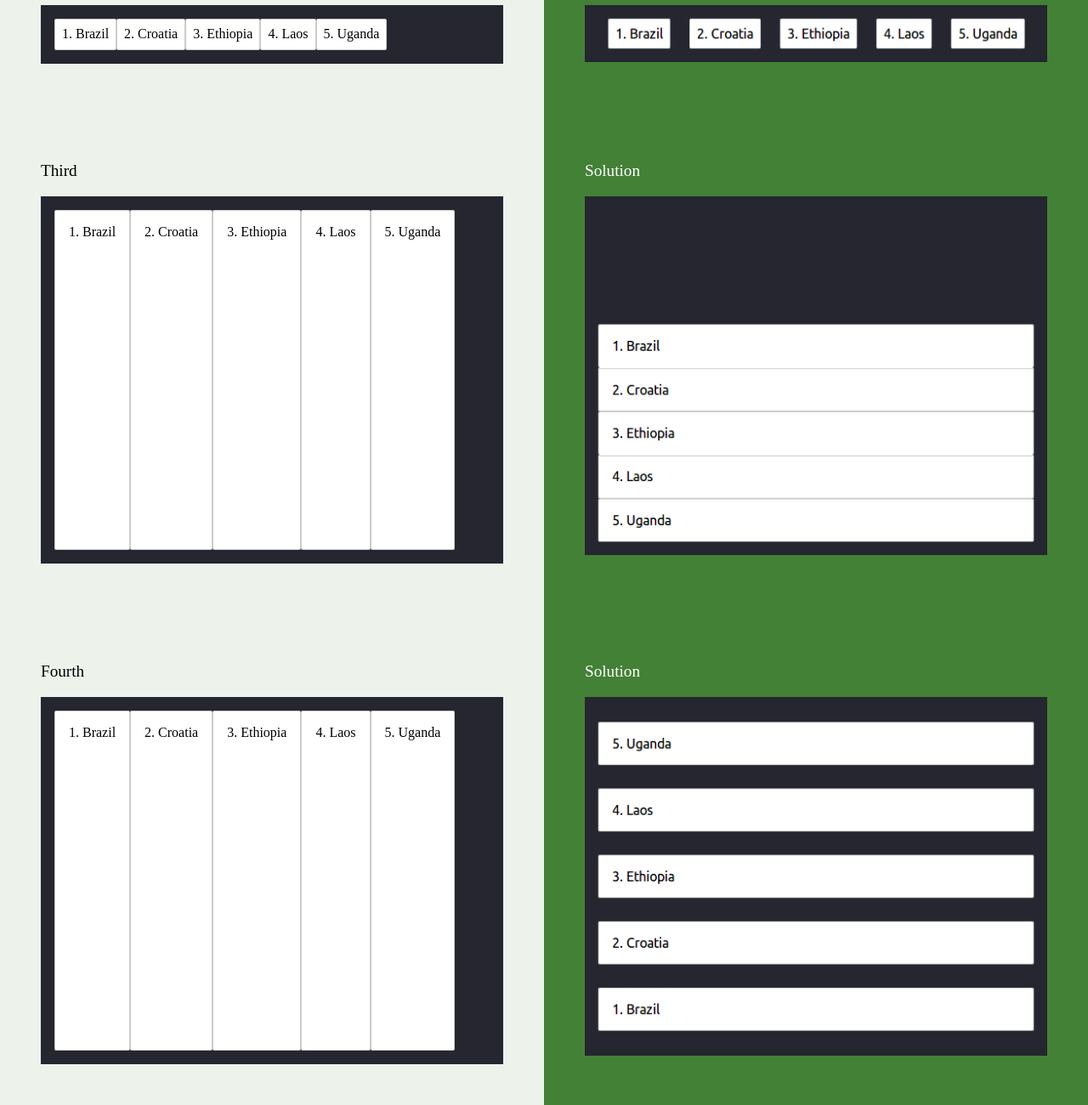
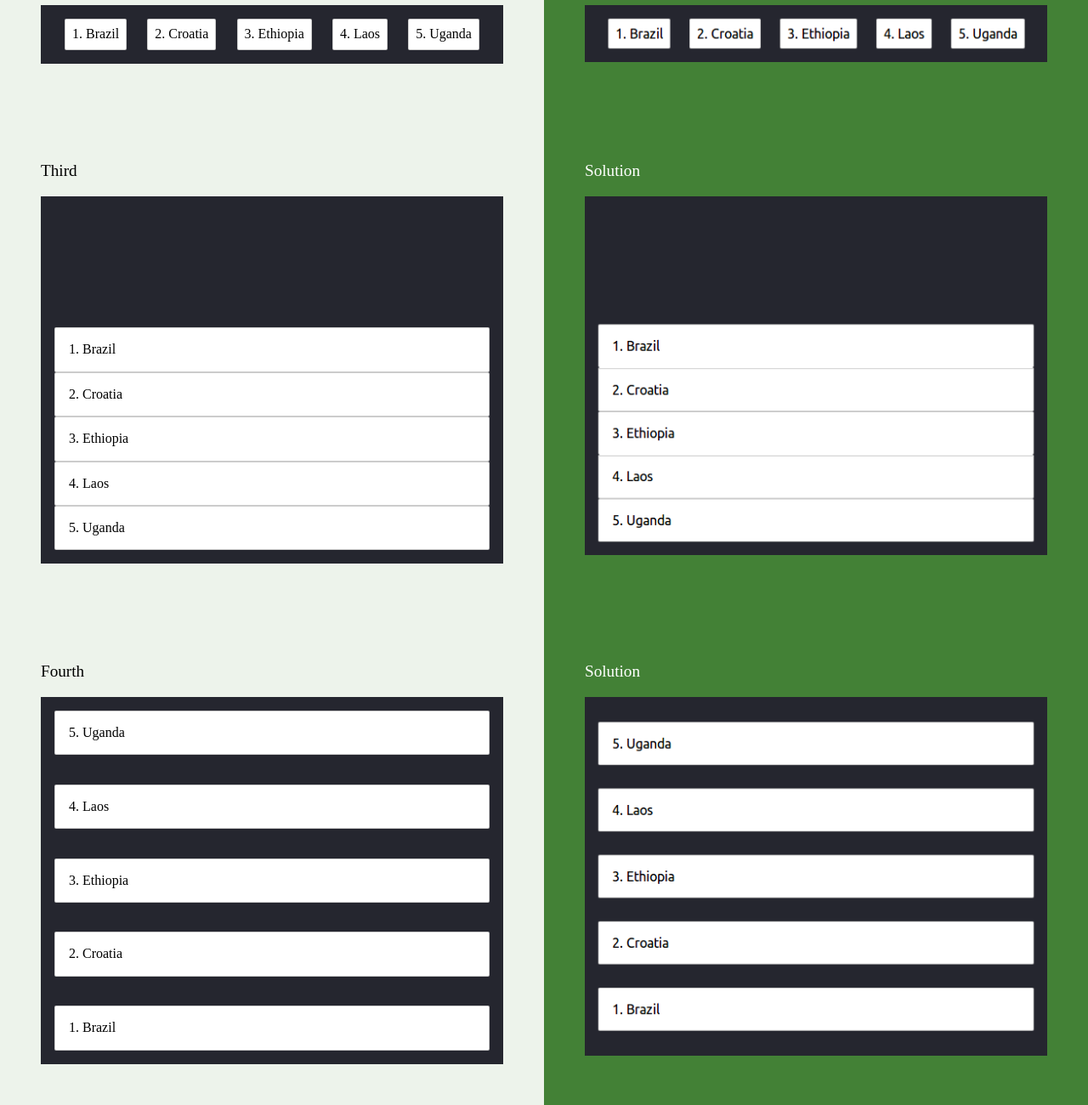
Before and after one commit to OmAiR1Kh/HTML-CSS-GIT, a website: page part-2/12-justify-content/index.html in a window 1280 px wide. Shown: the part 526-1826 px from the top of the page at 85% size. Drawn offline with Linux system fonts and the light colour scheme.

Commit message:
complete 12-justify-content exercise

```diff
--- a/part-2/12-justify-content/flexbox.css
+++ b/part-2/12-justify-content/flexbox.css
@@ -1,9 +1,25 @@
 .countries {
   display: flex;
+}
+
+.countries--second{
+  justify-content: space-around;
+}
+
+.countries--third{
+  flex-direction: column;
+  justify-content: end;
 }
 
 .countries--second .country {
   padding: 0.5em;
 }
+.countries--first{
+  justify-content: right;
+}
+.countries--fourth{
+  flex-direction: column-reverse;
+  justify-content: space-between;
+}
 
 /* Add your own CSS code below */
```
